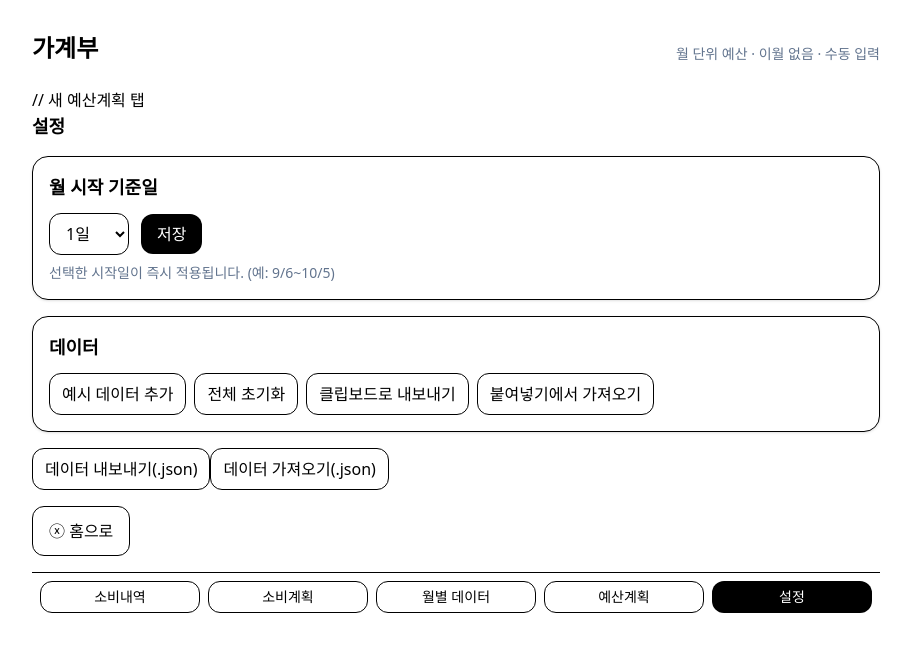
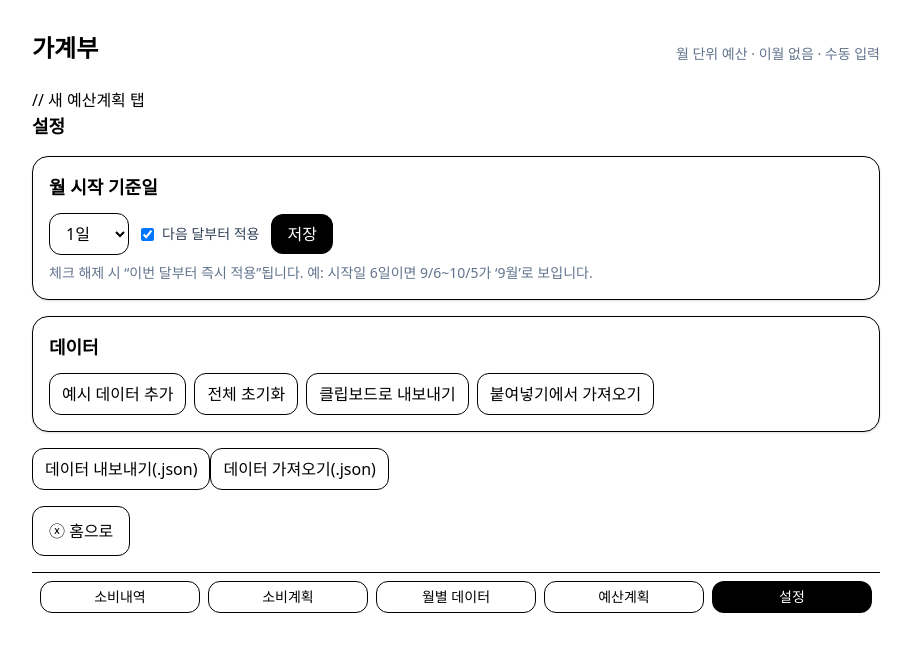
Before and after one commit to chanzii/budget-app, a React (Vite) app: page / in a window 1280 px wide. Both pictures are taken after a click on the button "설정". Shown: the top 652 px of the page, without its empty margins (184-1095 px from the left). Built offline with nearby package versions, Linux system fonts and the light colour scheme.

Commit message:
fix(list): clear filters on ListView unmount

```diff
--- a/src/App.tsx
+++ b/src/App.tsx
@@ -117,7 +117,17 @@ function effectiveStartDay(_yearMonth: string, settings: Settings) {
   const sd = Number(settings.startDay || 1);
   return Math.max(1, Math.min(31, sd));
 }
-
+// ▼▼ 여기 추가: 오늘 날짜가 속한 '회계월'의 YYYY-MM 키 계산
+function anchorMonthFor(date: Date, settings: Settings) {
+  const sd = effectiveStartDay(ym(date), settings); // 해당 달에 적용되는 시작일
+  const d = date.getDate();
+  if (d < sd) {
+    // 시작일 이전이면 '전 달'이 앵커
+    const prev = new Date(date.getFullYear(), date.getMonth() - 1, 1);
+    return ym(prev);
+  }
+  return ym(date);
+}
 function loadState(): AppState {
   try {
     const raw = localStorage.getItem(LS_KEY);
@@ -273,6 +283,10 @@ export default function BudgetApp() {
     }
   }, [tab]);
   useEffect(() => saveState(state), [state]);
+// ▼▼ 설정의 시작일/적용시점이 바뀌면, '오늘이 속한 회계월'로 기본 달을 보정
+useEffect(() => {
+  setMonth(anchorMonthFor(new Date(), state.settings));
+}, [state.settings.startDay, state.settings.startDayTakesEffectNextMonth]);
 
   // 새 달에 들어가면 직전 달의 예산 항목을 자동 복사 (이월 금액 아님, 항목/계획만)
   useEffect(() => {
@@ -1512,6 +1526,7 @@ const renderPieLabel = (total: number) => (props: any) => {
 
   function SettingsView() {
   const [startDay, setStartDay] = useState<number>(state.settings.startDay);
+const [applyNextMonth, setApplyNextMonth] = useState<boolean>(state.settings.startDayTakesEffectNextMonth);
   // ▼▼ 추가된 상태
   const [showPaste, setShowPaste] = useState(false);
   const [pasteText, setPasteText] = useState("");
@@ -1528,11 +1543,20 @@ const renderPieLabel = (total: number) => (props: any) => {
       className="rounded-xl border px-3 py-2"
     >
       {Array.from({ length: 31 }, (_, i) => i + 1).map((n) => (
-              <option key={n} value={n}>
-                {n}일
-              </option>
+        <option key={n} value={n}>{n}일</option>
       ))}
     </select>
+
+    {/* 즉시 적용/다음 달부터 적용 토글 */}
+    <label className="flex items-center gap-2 text-sm text-slate-700">
+      <input
+        type="checkbox"
+        checked={applyNextMonth}
+        onChange={(e) => setApplyNextMonth(e.target.checked)}
+      />
+      <span>다음 달부터 적용</span>
+    </label>
+
     <button
       onClick={() => {
         setState((prev) => ({
@@ -1540,10 +1564,14 @@ const renderPieLabel = (total: number) => (props: any) => {
           settings: {
             ...prev.settings,
             startDay,
-      startDayTakesEffectNextMonth: false, // 즉시 적용
+            startDayTakesEffectNextMonth: applyNextMonth,
           },
         }));
-  alert("월 시작일을 적용했어요. 모든 화면에 즉시 반영됩니다.");
+        alert(
+          applyNextMonth
+            ? "월 시작일이 저장되었습니다. 다음 달부터 적용됩니다."
+            : "월 시작일이 저장되었습니다. 이번 달부터 즉시 적용됩니다."
+        );
       }}
       className="rounded-xl bg-black px-4 py-2 text-white"
     >
@@ -1551,7 +1579,7 @@ const renderPieLabel = (total: number) => (props: any) => {
     </button>
   </div>
   <p className="mt-2 text-sm text-slate-500">
-  선택한 시작일이 즉시 적용됩니다. (예: 9/6~10/5)
+    체크 해제 시 “이번 달부터 즉시 적용”됩니다. 예: 시작일 6일이면 9/6~10/5가 ‘9월’로 보입니다.
   </p>
 </Section>
 
```
Lines whose indentation alone changed are shown as unchanged.
